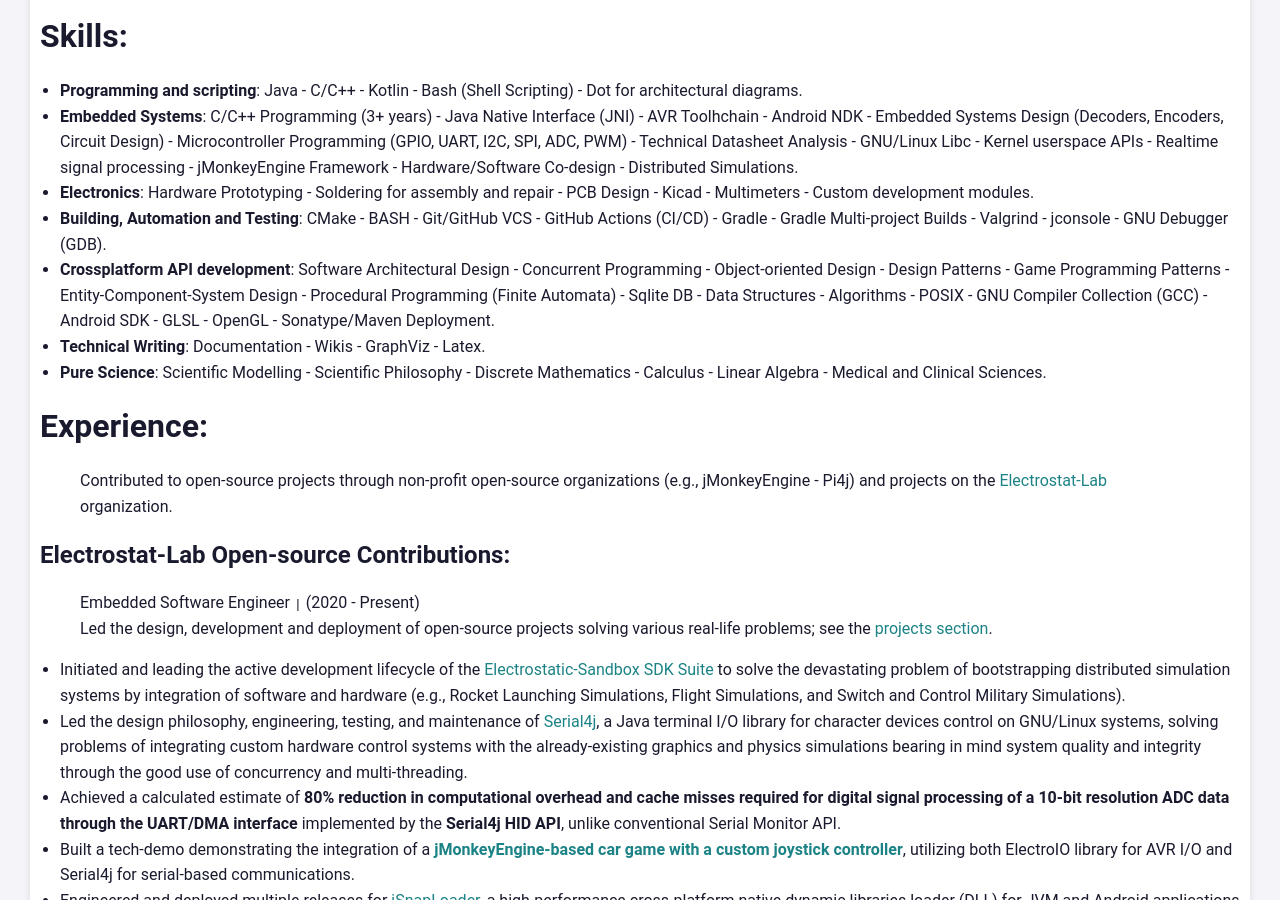
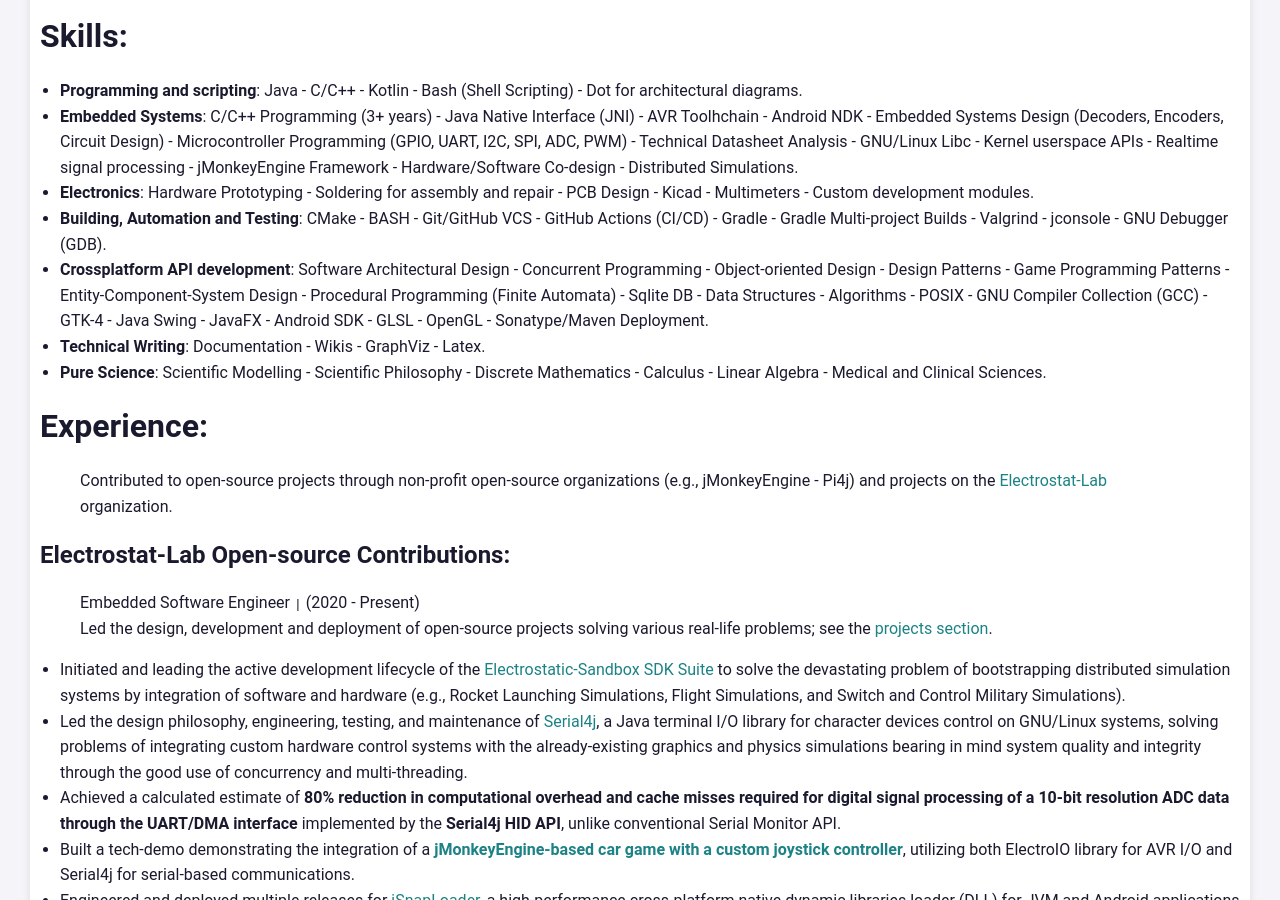
Before and after one commit to pavly-gerges/pavly-gerges, a Jekyll site: the page built from resume/index.md, in a window 1280 px wide and 900 px high, scrolled down 586 px. Built offline with Jekyll 4.4.1, drawn with Linux system fonts in a browser that asks for light colours; our own code applies the rules of GitHub Pages for plain Markdown files.

Commit message:
Update index.md

```diff
--- a/resume/index.md
+++ b/resume/index.md
@@ -11,7 +11,7 @@ My long-term vision is to build an SDK Suite to bootstrap distributed simulation
 - **Embedded Systems**: C/C++ Programming (3+ years) - Java Native Interface (JNI) - AVR Toolhchain - Android NDK - Embedded Systems Design (Decoders, Encoders, Circuit Design) - Microcontroller Programming (GPIO, UART, I2C, SPI, ADC, PWM) - Technical Datasheet Analysis - GNU/Linux Libc - Kernel userspace APIs - Realtime signal processing - jMonkeyEngine Framework - Hardware/Software Co-design - Distributed Simulations.
 - **Electronics**: Hardware Prototyping - Soldering for assembly and repair - PCB Design - Kicad - Multimeters - Custom development modules.
 - **Building, Automation and Testing**: CMake - BASH - Git/GitHub VCS - GitHub Actions (CI/CD) - Gradle - Gradle Multi-project Builds - Valgrind - jconsole - GNU Debugger (GDB).
-- **Crossplatform API development**: Software Architectural Design - Concurrent Programming - Object-oriented Design - Design Patterns - Game Programming Patterns - Entity-Component-System Design - Procedural Programming (Finite Automata) - Sqlite DB - Data Structures - Algorithms - POSIX - GNU Compiler Collection (GCC) - Android SDK - GLSL - OpenGL - Sonatype/Maven Deployment.
+- **Crossplatform API development**: Software Architectural Design - Concurrent Programming - Object-oriented Design - Design Patterns - Game Programming Patterns - Entity-Component-System Design - Procedural Programming (Finite Automata) - Sqlite DB - Data Structures - Algorithms - POSIX - GNU Compiler Collection (GCC) - GTK-4 - Java Swing - JavaFX - Android SDK - GLSL - OpenGL - Sonatype/Maven Deployment.
 - **Technical Writing**: Documentation - Wikis - GraphViz - Latex.
 - **Pure Science**: Scientific Modelling - Scientific Philosophy - Discrete Mathematics - Calculus - Linear Algebra - Medical and Clinical Sciences.
 
```
